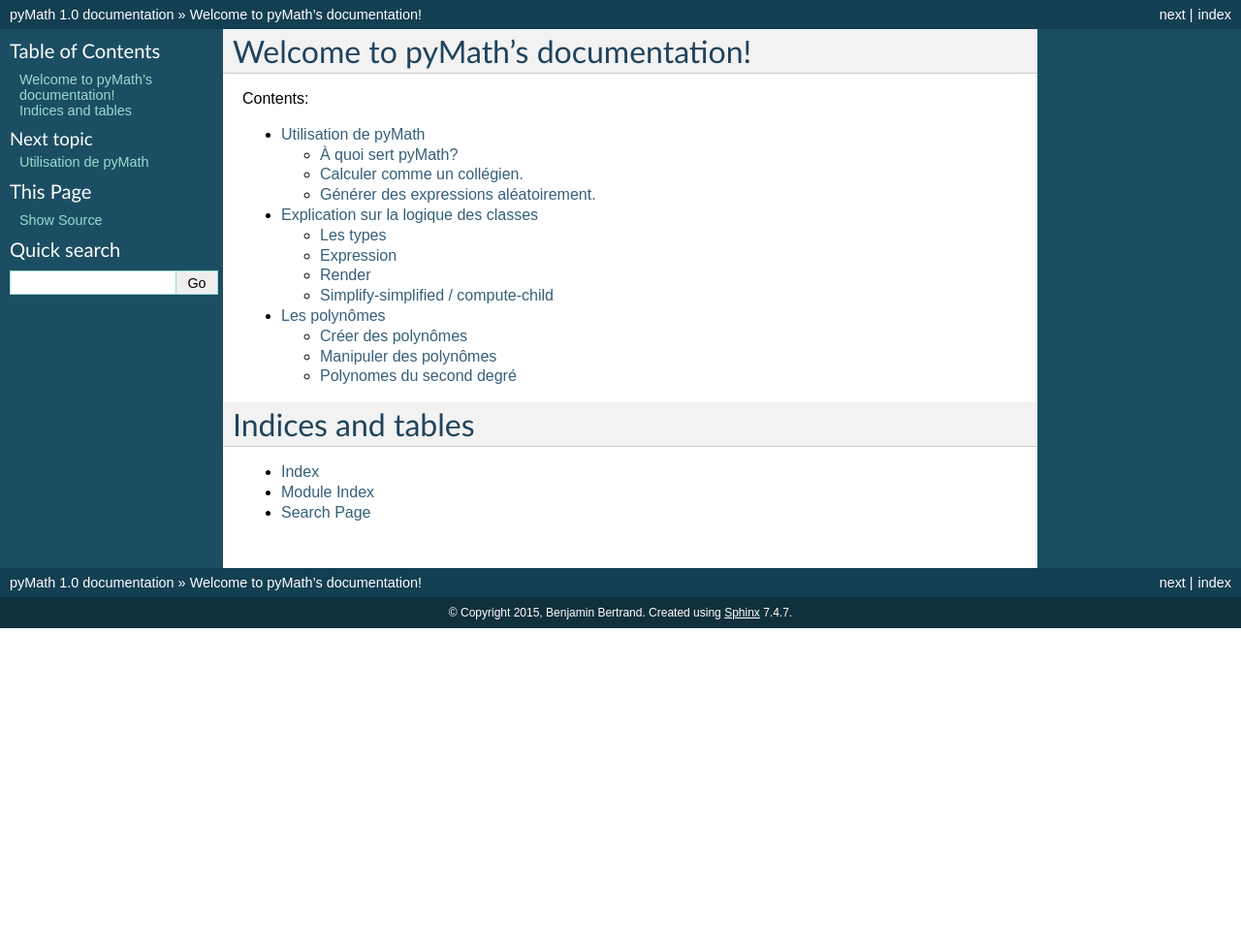
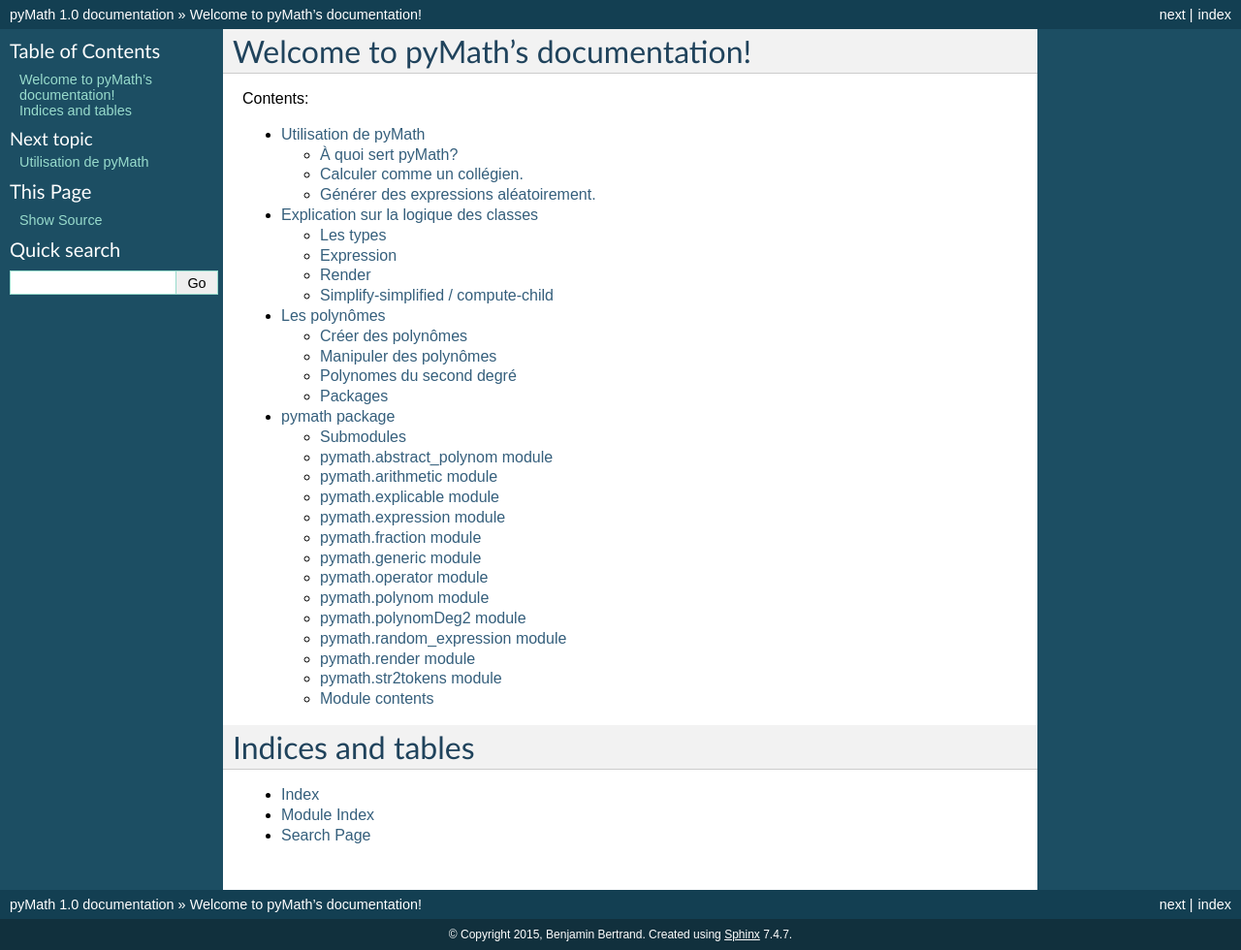
Before and after one commit to Lafrite/pyMath, a Sphinx documentation site: the page built from documentation/source/index.rst, in a window 1280 px wide. Shown: the whole page at 97% size. Built offline with Sphinx 7.4.7, drawn with Linux system fonts in a browser that asks for light colours; before the commit the page ends 900 px from its top, so only the background shows below that.

Commit message:
import docstring into sphinx :D

```diff
--- /dev/null
+++ b/documentation/source/code/modules.rst
@@ -0,0 +1,7 @@
+pymath
+======
+
+.. toctree::
+   :maxdepth: 4
+
+   pymath
--- /dev/null
+++ b/documentation/source/code/pymath.rst
@@ -0,0 +1,110 @@
+pymath package
+==============
+
+Submodules
+----------
+
+pymath.abstract_polynom module
+------------------------------
+
+.. automodule:: pymath.abstract_polynom
+    :members:
+    :undoc-members:
+    :show-inheritance:
+
+pymath.arithmetic module
+------------------------
+
+.. automodule:: pymath.arithmetic
+    :members:
+    :undoc-members:
+    :show-inheritance:
+
+pymath.explicable module
+------------------------
+
+.. automodule:: pymath.explicable
+    :members:
+    :undoc-members:
+    :show-inheritance:
+
+pymath.expression module
+------------------------
+
+.. automodule:: pymath.expression
+    :members:
+    :undoc-members:
+    :show-inheritance:
+
+pymath.fraction module
+----------------------
+
+.. automodule:: pymath.fraction
+    :members:
+    :undoc-members:
+    :show-inheritance:
+
+pymath.generic module
+---------------------
+
+.. automodule:: pymath.generic
+    :members:
+    :undoc-members:
+    :show-inheritance:
+
+pymath.operator module
+----------------------
+
+.. automodule:: pymath.operator
+    :members:
+    :undoc-members:
+    :show-inheritance:
+
+pymath.polynom module
+---------------------
+
+.. automodule:: pymath.polynom
+    :members:
+    :undoc-members:
+    :show-inheritance:
+
+pymath.polynomDeg2 module
+-------------------------
+
+.. automodule:: pymath.polynomDeg2
+    :members:
+    :undoc-members:
+    :show-inheritance:
+
+pymath.random_expression module
+-------------------------------
+
+.. automodule:: pymath.random_expression
+    :members:
+    :undoc-members:
+    :show-inheritance:
+
+pymath.render module
+--------------------
+
+.. automodule:: pymath.render
+    :members:
+    :undoc-members:
+    :show-inheritance:
+
+pymath.str2tokens module
+------------------------
+
+.. automodule:: pymath.str2tokens
+    :members:
+    :undoc-members:
+    :show-inheritance:
+
+
+Module contents
+---------------
+
+.. automodule:: pymath
+    :members:
+    :undoc-members:
+    :show-inheritance:
--- a/documentation/source/conf.py
+++ b/documentation/source/conf.py
@@ -19,7 +19,7 @@ import os
 # If extensions (or modules to document with autodoc) are in another directory,
 # add these directories to sys.path here. If the directory is relative to the
 # documentation root, use os.path.abspath to make it absolute, like shown here.
-#sys.path.insert(0, os.path.abspath('.'))
+sys.path.insert(0, os.path.abspath('../../'))
 
 # -- General configuration ------------------------------------------------
 
@@ -104,7 +104,7 @@ pygments_style = 'sphinx'
 
 # The theme to use for HTML and HTML Help pages.  See the documentation for
 # a list of builtin themes.
-html_theme = 'default'
+html_theme = 'classic'
 
 # Theme options are theme-specific and customize the look and feel of a theme
 # further.  For a list of options available for each theme, see the
--- a/documentation/source/index.rst
+++ b/documentation/source/index.rst
@@ -14,6 +14,7 @@ Contents:
    tutorial
    construction
    polynom
+   code/pymath
 
 
 
--- a/documentation/source/polynom.rst
+++ b/documentation/source/polynom.rst
@@ -177,3 +177,11 @@ Les polynômes du second degré héritent de toutes les méthodes venant de la c
     * *tbl_sgn_header*: en-tête du tableau du tableau de signe écrit pour *TkzTab*
     * *tbl_sgn*: ligne du tableau de signe pour *TkzTab*
     * *tbl_variation*: ligne du tableau de variation pour *TkzTab*
+
+Packages
+--------
+
+Abstact_polynom
+~~~~~~~~~~~~~~~
+
+.. automodule:: pymath.abstact_polynom
```
